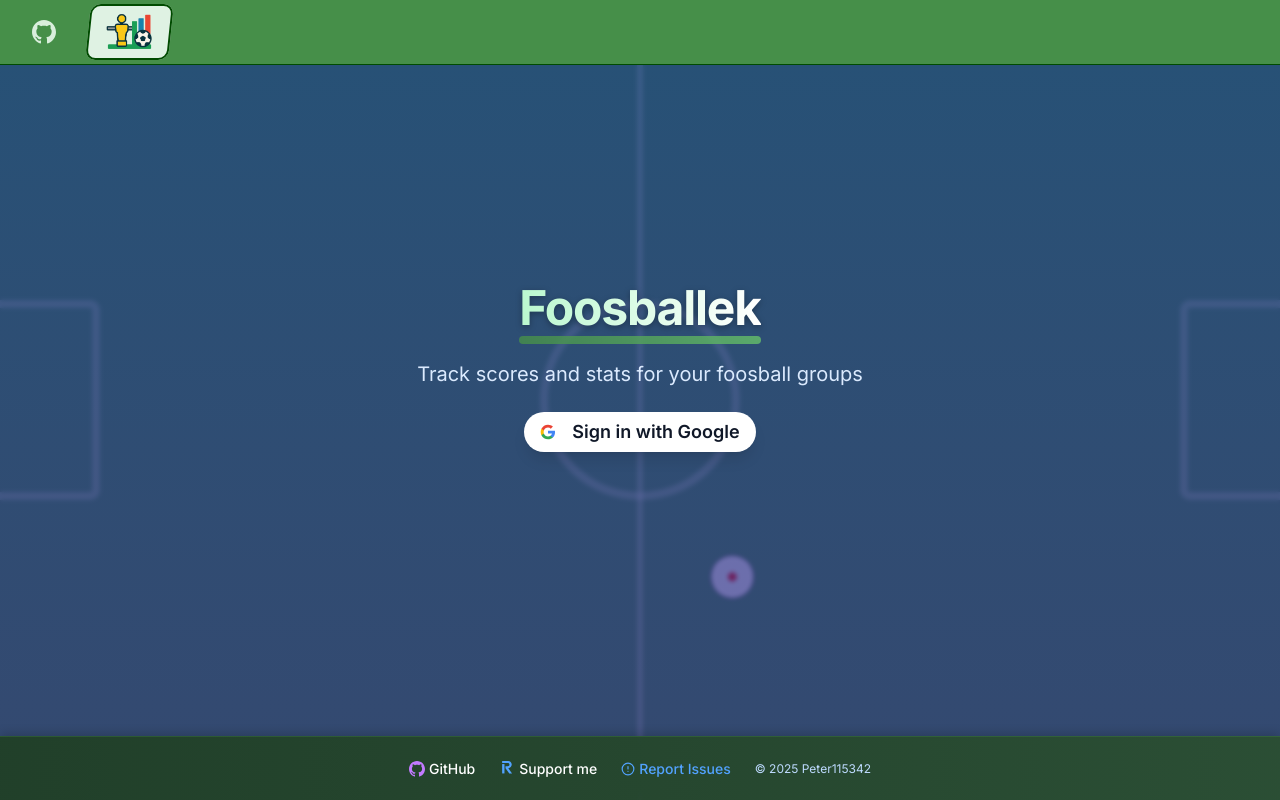
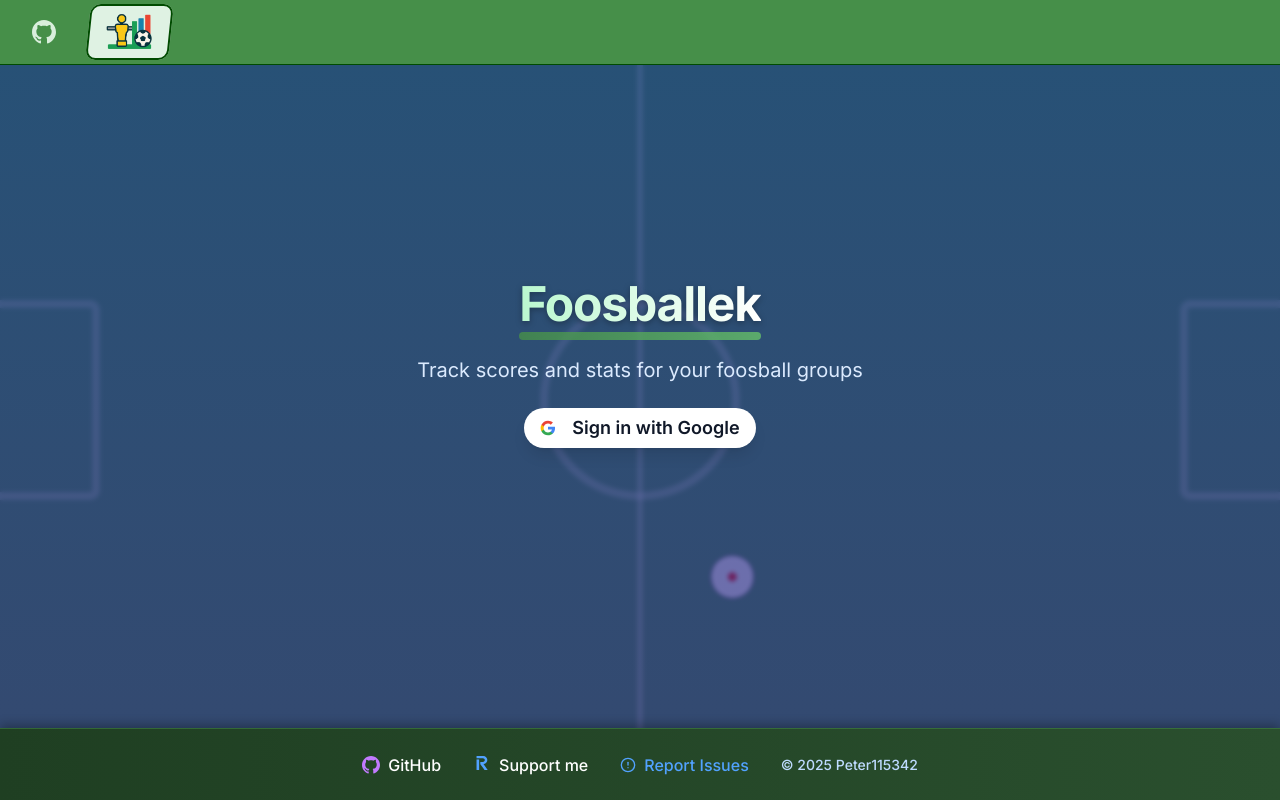
Before and after one commit to peter115342/foosball_group_tracker, a Next.js app: page / in a window 1280 px wide. Built offline with nearby package versions, Linux system fonts and the light colour scheme; no server answers.

Commit message:
feat: footer ui fixes

```diff
--- a/app/layout.tsx
+++ b/app/layout.tsx
@@ -23,7 +23,7 @@ export default function RootLayout({
       <body className={inter.className}>
         <AuthProvider>
           <Navbar />
-          <main className="pb-14">
+          <main className="md:pb-14">
             {children}
           </main>
           <AppFooter />
--- a/app/page.tsx
+++ b/app/page.tsx
@@ -29,12 +29,24 @@ export default function LoginPage() {
   return (
     <div className="fixed inset-0 flex flex-col items-center bg-[#3d8c40] text-white overflow-hidden">
       <div className="absolute inset-0 w-full h-full">
+        <div className="sm:hidden">
+          <div className="absolute top-1/2 left-1/2 -translate-x-1/2 -translate-y-1/2 w-[180px] h-[180px] border-[8px] border-white/30 rounded-full"></div>
+
+          <div className="absolute top-1/2 left-0 -translate-y-1/2 w-full h-[6px] bg-white/30"></div>
+
+          <div className="absolute top-[60px] left-1/2 -translate-x-1/2 w-[180px] h-[90px] border-[8px] border-t-0 border-white/30 rounded-b-lg"></div>
+
+          <div className="absolute bottom-[62px] left-1/2 -translate-x-1/2 w-[180px] h-[90px] border-[8px] border-b-0 border-white/30 rounded-t-lg"></div>
+        </div>
+
+        <div className="hidden sm:block">
           <div className="absolute top-1/2 left-1/2 -translate-x-1/2 -translate-y-1/2 w-[200px] h-[200px] border-[8px] border-white/30 rounded-full"></div>
 
           <div className="absolute top-0 left-1/2 -translate-x-1/2 w-[6px] h-full bg-white/30"></div>
 
           <div className="absolute top-1/2 left-0 -translate-y-1/2 w-[100px] h-[200px] border-[8px] border-l-0 border-white/30 rounded-r-lg"></div>
           <div className="absolute top-1/2 right-0 -translate-y-1/2 w-[100px] h-[200px] border-[8px] border-r-0 border-white/30 rounded-l-lg"></div>
+        </div>
       </div>
 
       <div className="absolute inset-0 overflow-hidden pointer-events-none">
@@ -122,21 +134,21 @@ export default function LoginPage() {
         </motion.div>
       </div>
 
-      <footer className="w-full h-16 bg-gradient-to-r from-[#1f3f22]/90 to-[#2a4f2e]/90 border-t border-[#468f49]/30 backdrop-blur-md z-20 shadow-[0_-2px_10px_rgba(0,0,0,0.2)]">
-        <div className="h-full flex flex-wrap justify-center items-center gap-x-6 px-4 max-w-4xl mx-auto">
+      <footer className="w-full h-18 bg-gradient-to-r from-[#1f3f22] to-[#2a4f2e] border-t border-[#468f49]/50 backdrop-blur-md z-20 shadow-[0_-3px_10px_rgba(0,0,0,0.3)]">
+  <div className="h-full flex flex-wrap justify-center items-center gap-x-8 px-4 max-w-4xl mx-auto">
     <a
       href="https://github.com/peter115342/foosball_group_tracker"
       target="_blank"
       rel="noopener noreferrer"
-            className="flex items-center hover:text-blue-300 transition-colors font-medium text-sm"
+      className="flex items-center hover:text-blue-300 transition-colors font-medium text-base"
     >
       <svg
         xmlns="http://www.w3.org/2000/svg"
-              width="16"
-              height="16"
+        width="18"
+        height="18"
         viewBox="0 0 24 24"
         fill="currentColor"
-              className="mr-1 text-purple-400"
+        className="mr-2 text-purple-400"
       >
         <path d="M12 0c-6.626 0-12 5.373-12 12 0 5.302 3.438 9.8 8.207 11.387.599.111.793-.261.793-.577v-2.234c-3.338.726-4.033-1.416-4.033-1.416-.546-1.387-1.333-1.756-1.333-1.756-1.089-.745.083-.729.083-.729 1.205.084 1.839 1.237 1.839 1.237 1.07 1.834 2.807 1.304 3.492.997.107-.775.418-1.305.762-1.604-2.665-.305-5.467-1.334-5.467-5.931 0-1.311.469-2.381 1.236-3.221-.124-.303-.535-1.524.117-3.176 0 0 1.008-.322 3.301 1.23.957-.266 1.983-.399 3.003-.404 1.02.005 2.047.138 3.006.404 2.291-1.552 3.297-1.23 3.297-1.23.653 1.653.242 2.874.118 3.176.77.84 1.235 1.911 1.235 3.221 0 4.609-2.807 5.624-5.479 5.921.43.372.823 1.102.823 2.222v3.293c0 .319.192.694.801.576 4.765-1.589 8.199-6.086 8.199-11.386 0-6.627-5.373-12-12-12z"/>
       </svg>
@@ -146,15 +158,15 @@ export default function LoginPage() {
       href="https://revolut.me/username"
       target="_blank"
       rel="noopener noreferrer"
-            className="flex items-center hover:text-blue-300 transition-colors font-medium text-sm"
+      className="flex items-center hover:text-blue-300 transition-colors font-medium text-base"
     >
       <svg
-              width="16"
-              height="16"
+        width="18"
+        height="18"
         viewBox="0 0 34 56"
         xmlns="http://www.w3.org/2000/svg"
         fill="currentColor"
-              className="mr-1 text-blue-400"
+        className="mr-2 text-blue-400"
       >
         <g>
           <path d="M8.1,10.7H0v32.8h8.1V10.7z"></path>
@@ -167,19 +179,19 @@ export default function LoginPage() {
       href="https://github.com/peter115342/foosball_group_tracker/issues"
       target="_blank"
       rel="noopener noreferrer"
-            className="flex items-center hover:text-blue-300 transition-colors text-blue-400 hover:underline font-medium text-sm"
+      className="flex items-center hover:text-blue-300 transition-colors text-blue-400 hover:underline font-medium text-base"
     >
       <svg
         xmlns="http://www.w3.org/2000/svg"
-              width="14"
-              height="14"
+        width="16"
+        height="16"
         viewBox="0 0 24 24"
         fill="none"
         stroke="currentColor"
         strokeWidth="2"
         strokeLinecap="round"
         strokeLinejoin="round"
-              className="mr-1"
+        className="mr-2"
       >
         <circle cx="12" cy="12" r="10"></circle>
         <line x1="12" y1="8" x2="12" y2="12"></line>
@@ -187,9 +199,10 @@ export default function LoginPage() {
       </svg>
       Report Issues
     </a>
-          <span className="text-xs text-blue-200">© 2025 Peter115342</span>
+    <span className="text-sm text-blue-200 font-medium">© 2025 Peter115342</span>
   </div>
 </footer>
+
     </div>
   );
 }
--- a/components/layout/AppFooter.tsx
+++ b/components/layout/AppFooter.tsx
@@ -12,7 +12,7 @@ export default function AppFooter() {
   }
 
   return (
-    <footer className="fixed bottom-0 left-0 w-full h-14 bg-[#468f49] border-t border-white/30 backdrop-blur-md z-20 text-white shadow-[0_-2px_10px_rgba(0,0,0,0.2)]">
+    <footer className="static md:fixed bottom-0 left-0 w-full h-14 bg-[#468f49] border-t border-white/30 backdrop-blur-md z-20 text-white shadow-[0_-2px_10px_rgba(0,0,0,0.2)]">
       <div className="h-full max-w-7xl mx-auto px-4 flex items-center justify-between">
         <span className="text-xs text-white/90">© 2025 peter115342</span>
         <div className="flex items-center gap-4">
@@ -40,7 +40,6 @@ export default function AppFooter() {
             </svg>
             Report Issues
           </a>
-
         </div>
       </div>
     </footer>
```
Lines whose indentation alone changed are shown as unchanged.
